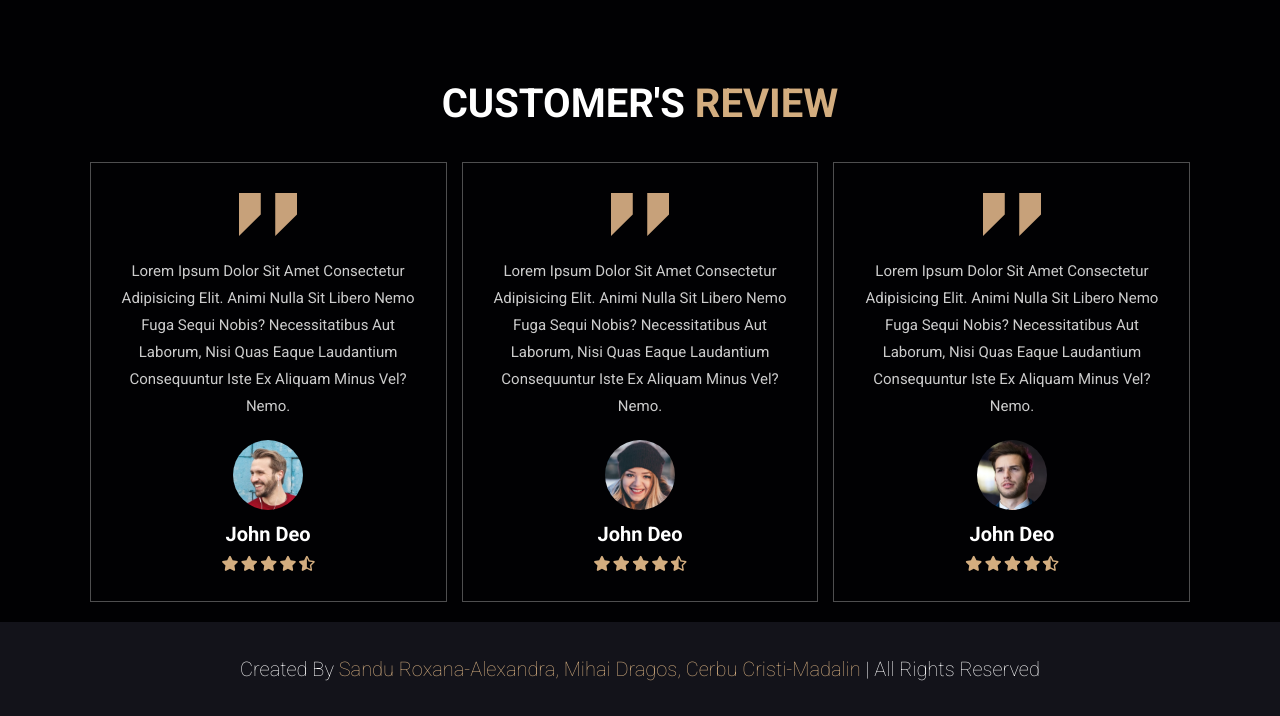
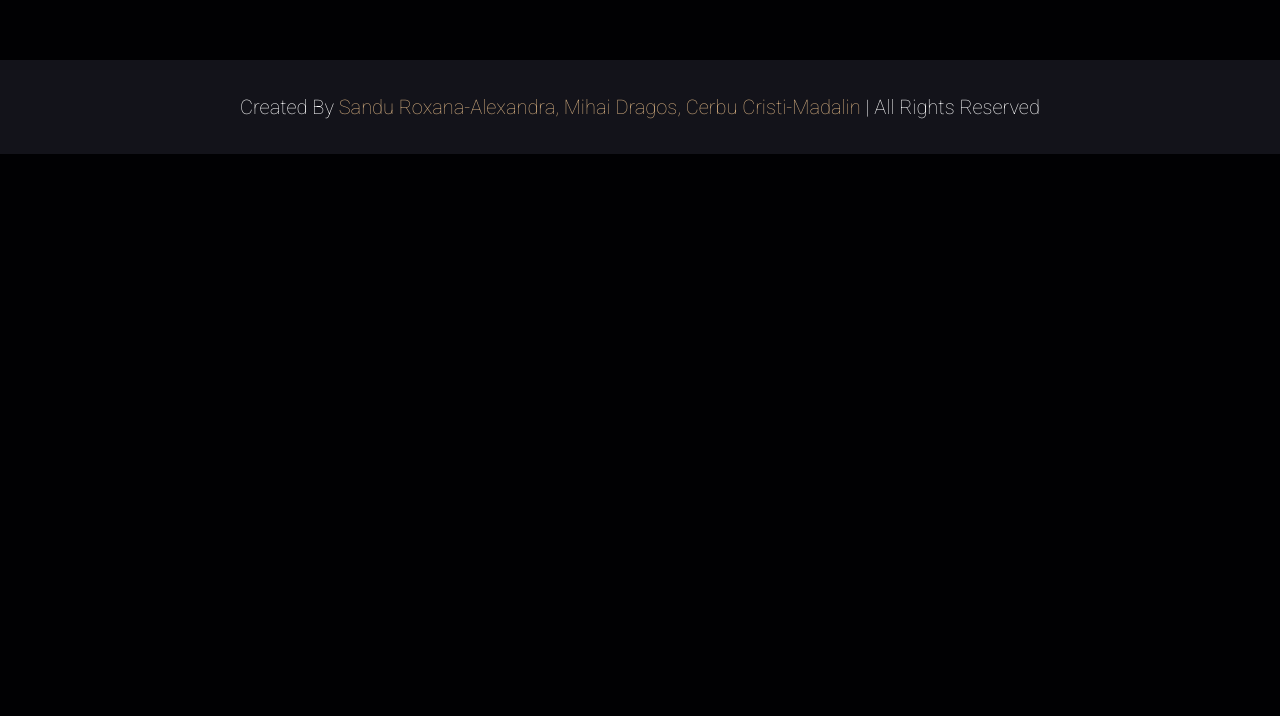
Before and after one commit to RoxanaSandu21/Tw, a plain HTML site: page TW/index.html in a window 1280 px wide. Shown: the part 740-1456 px from the top of the page. After the commit the page ends 894 px from the top, so only its background shows below. Drawn offline with Linux system fonts and the light colour scheme.

Commit message:
Update index.html

```diff
--- a/TW/index.html
+++ b/TW/index.html
@@ -35,7 +35,7 @@
         <div class="fas fa-search" id="search-btn"></div>
         <div class="fas fa-shopping-cart" id="cart-btn"></div>
         <div class="fas fa-solid fa-user" id="account"></div>
-        <div class="fas fa-bars" id="menu-btn"></div>
+	  <div class="fas fa-bars" id="menu-btn"></div>
     </div>
 
     <div class="search-form">
@@ -98,64 +98,6 @@
 <!-- home section ends -->
 
 
-
-<!-- review section starts  -->
-
-<section class="review" id="review">
-
-    <h1 class="heading"> customer's <span>review</span> </h1>
-
-    <div class="box-container">
-
-        <div class="box">
-            <img src="images/quote-img.png" alt="" class="quote">
-            <p>Lorem ipsum dolor sit amet consectetur adipisicing elit. Animi nulla sit libero nemo fuga sequi nobis? Necessitatibus aut laborum, nisi quas eaque laudantium consequuntur iste ex aliquam minus vel? Nemo.</p>
-            <img src="images/pic-1.png" class="user" alt="">
-            <h3>john deo</h3>
-            <div class="stars">
-                <i class="fas fa-star"></i>
-                <i class="fas fa-star"></i>
-                <i class="fas fa-star"></i>
-                <i class="fas fa-star"></i>
-                <i class="fas fa-star-half-alt"></i>
-            </div>
-        </div>
-
-        <div class="box">
-            <img src="images/quote-img.png" alt="" class="quote">
-            <p>Lorem ipsum dolor sit amet consectetur adipisicing elit. Animi nulla sit libero nemo fuga sequi nobis? Necessitatibus aut laborum, nisi quas eaque laudantium consequuntur iste ex aliquam minus vel? Nemo.</p>
-            <img src="images/pic-2.png" class="user" alt="">
-            <h3>john deo</h3>
-            <div class="stars">
-                <i class="fas fa-star"></i>
-                <i class="fas fa-star"></i>
-                <i class="fas fa-star"></i>
-                <i class="fas fa-star"></i>
-                <i class="fas fa-star-half-alt"></i>
-            </div>
-        </div>
-
-        <div class="box">
-            <img src="images/quote-img.png" alt="" class="quote">
-            <p>Lorem ipsum dolor sit amet consectetur adipisicing elit. Animi nulla sit libero nemo fuga sequi nobis? Necessitatibus aut laborum, nisi quas eaque laudantium consequuntur iste ex aliquam minus vel? Nemo.</p>
-            <img src="images/pic-3.png" class="user" alt="">
-            <h3>john deo</h3>
-            <div class="stars">
-                <i class="fas fa-star"></i>
-                <i class="fas fa-star"></i>
-                <i class="fas fa-star"></i>
-                <i class="fas fa-star"></i>
-                <i class="fas fa-star-half-alt"></i>
-            </div>
-        </div>
-
-    </div>
-
-</section>
-
-<!-- review section ends -->
-
-
 <!-- footer section starts  -->
 
 <section class="footer">
```
